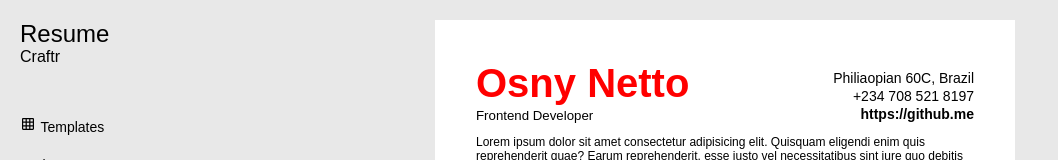
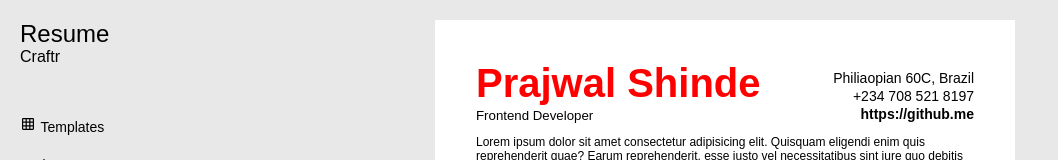
Before and after one commit to Prajwal-shindee/resumecraftr, a React (Vite) app: page /create/minimal in a window 1280 px wide. Shown: the top 160 px of the page, without its empty margins (0-1058 px from the left). Built offline with nearby package versions, Linux system fonts and the light colour scheme; a web font is replaced by a local one.

Commit message:
Update minimal.tsx

```diff
--- a/src/Components/Resume/Minimal/minimal.tsx
+++ b/src/Components/Resume/Minimal/minimal.tsx
@@ -8,7 +8,7 @@ export const Minimal = ({edit}:{edit:boolean}) => {
    <div className="r_header">
         <div className="r_basic-info">
           <h1 className="--r r__name --primary-color" data-editable={edit} contentEditable={edit}>
-            Osny Netto
+            Prajwal Shinde
           </h1>
           <h5 className="--r r__role" data-editable={edit} contentEditable={edit}>
             Frontend Developer
```
